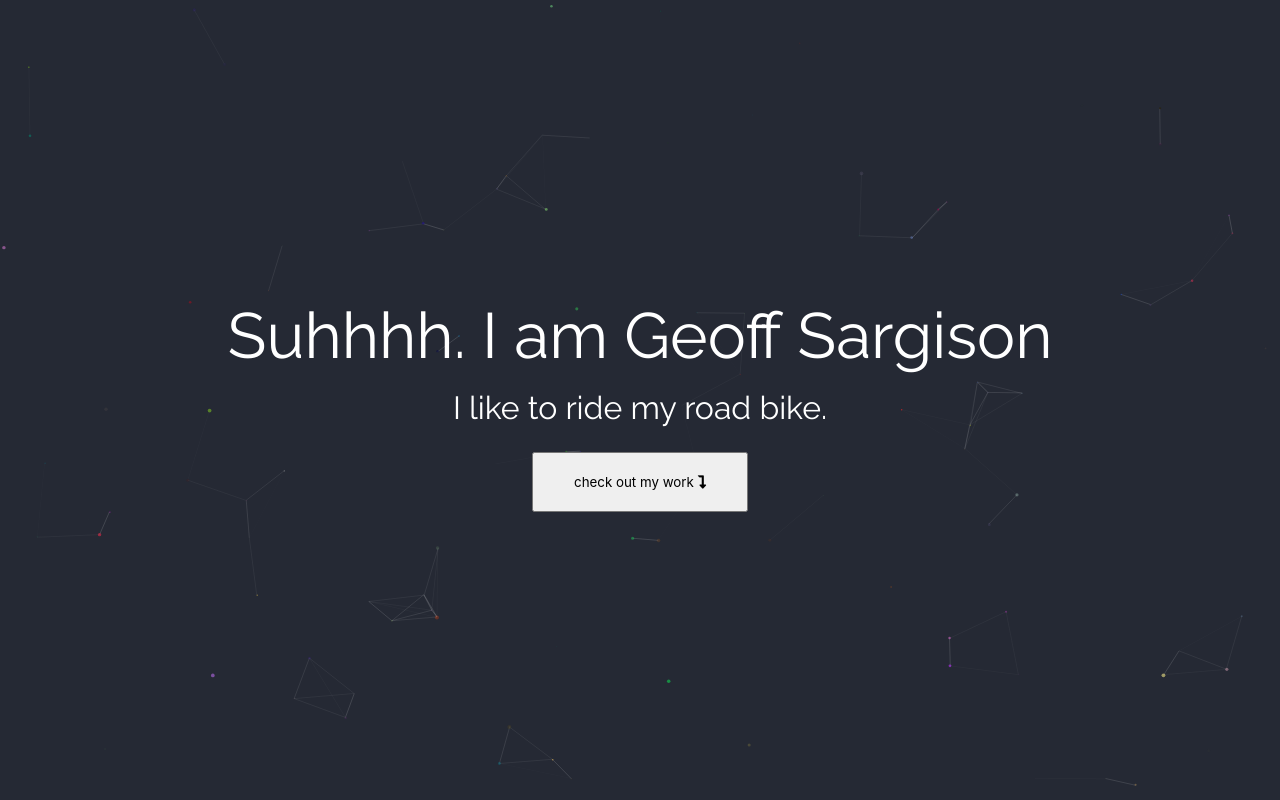
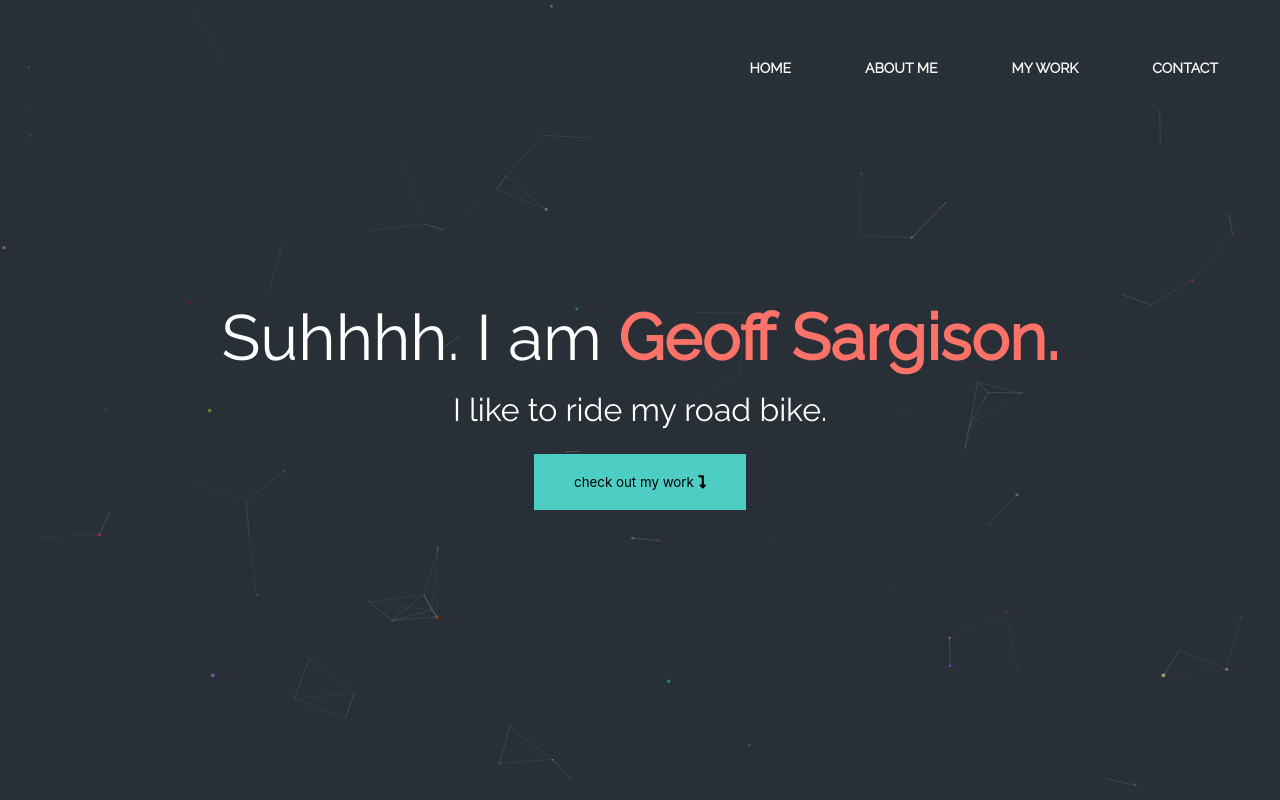
Before and after one commit to sargimo/2019-portfolio, a Vue app: page / in a window 1280 px wide. Shown: the top 800 px of the page. Built offline with nearby package versions, Linux system fonts and the light colour scheme.

Commit message:
refactored to new design

```diff
--- a/src/App.vue
+++ b/src/App.vue
@@ -12,4 +12,27 @@
 
 </script>
 <style lang="scss">
+$primary-colour: #FA7268;
+$secondary-colour: #4ECDC4;
+
+html {
+  width: 100vw;
+  height: 100vh;
+  // overflow-y: hidden;
+  position: relative;
+}
+
+body {
+  font-family: 'Raleway', sans-serif;
+  position: absolute;
+  top: 0;
+  left: 0;
+  width: 100%;
+  height: 100%;
+  // display: flex;
+}
+#app {
+  width: 100%;
+  height: 100%;
+}
 </style>
--- /dev/null
+++ b/src/assets/scss/settings.scss
@@ -0,0 +1,4 @@
+$primary-colour: #FA7268;
+$secondary-colour: #4ECDC4;
+$grey: #292F36;
+$white: #f7f7f7;
--- /dev/null
+++ b/src/components/About.vue
@@ -0,0 +1,55 @@
+<template>
+  <div class="about-container">
+      <p>I AM LORD OF THE UNDERLINGS</p>
+  </div>
+</template>
+
+<script>
+// @ is an alias to /src
+
+export default {
+  name: "About",
+};
+</script>
+
+<style lang="scss" scoped>
+@import '../assets/scss/settings.scss';
+
+p {
+    font-size: 100px;
+    color: $white;
+}
+// .about-me {
+//   width: 100%;
+//   height: 100%;
+//   text-align: center;
+//   top: 0;
+//   left: 0;
+//   color: #fff;
+//   display: flex;
+//   font-family: 'Raleway', sans-serif;
+// Grow from top
+.about-container {
+    // display: none;
+    position: relative;
+    top: 0;
+    width: 100%;
+    height: 0px;
+    background: green;
+    transition: all 0.5s ease;
+    z-index: 100;
+    overflow: hidden;
+    * {
+        display: none;
+    }
+}
+
+.about-container.is-active {
+    display: flex;
+    height: 50vh;
+    transition: all 0.5s ease;
+    * {
+        display: inherit;
+    }
+}
+</style>
--- a/src/components/Hero.vue
+++ b/src/components/Hero.vue
@@ -1,55 +1,28 @@
 <template>
-  <div class="home-hero">
-    <div id="particles-js" class="hero-particles"></div>
+      <transition appear name="fade" mode="out-in">
     <div class="name">
-      <h1>Suhhhh. I am Geoff Sargison</h1>
+      <h1>Suhhhh. I am <span class="hero-coral">Geoff Sargison.</span></h1>
       <p>I like to ride my road bike.</p>
       <button class="work-btn">check out my work <i class="fas fa-level-down-alt"></i></button>
     </div>
-  </div>
+      </transition>
 </template>
 
 <script>
-import particlesConfig from "../assets/particlesjs-config.json";
 export default {
   name: "Hero",
-  mounted() {
-    require("particles.js");
-    this.$nextTick(() => {
-      this.initParticlesJS();
-    });
-  },
-  methods: {
-    initParticlesJS() {
-      /* eslint-disable */
-      particlesJS("particles-js", particlesConfig);
-    }
-  }
 };
 </script>
 
-<style lang="scss">
-.home-hero {
-  display: flex;
-  justify-content: center;
-  align-items: center;
-  width: 100vw;
-  height: 100vh;
-  font-family: 'Raleway', sans-serif;
-}
-.hero-particles {
-  height: 100vh;
-  width: 100vw;
-  background: #252934;
-  color: #fff;
+<style lang="scss" scoped>
+@import '../assets/scss/settings.scss';
+
+.name {
+  width: 100%;
+  height: 100%;
+  text-align: center;
   position: absolute;
-  top: 0;
-  left: 0;
-}
-.name {
-  position: relative;
-  text-align: center;
-  top: 0;
+  top: 0%;
   left: 0;
   color: #fff;
   display: flex;
@@ -59,13 +32,36 @@ export default {
   font-family: 'Raleway', sans-serif;
   h1 {
     font-size: 4em;
+    z-index: 2;
   }
   p {
     font-size: 2em;
+    z-index: 2;
   }
   .work-btn {
     margin-top: 20px;
     padding: 20px 40px;
+    background: $secondary-colour;
+    border: none;
+    cursor: pointer;
+    transition: all .5s ease;
+    z-index: 2;
+    &:hover {
+      background: $white;
+    }
+  }
+  .hero-coral {
+    color: $primary-colour;
+    font-weight: 700;
   }
 }
+
+.fade-enter-active,
+.fade-leave-active {
+  transition: opacity 0.4s ease-in-out, transform 1.5s ease-in-out;
+}
+.fade-enter,
+.fade-leave-to {
+  opacity: 0;
+}
 </style>
--- /dev/null
+++ b/src/components/MyNav.vue
@@ -0,0 +1,61 @@
+<template>
+  <nav class="navbar" role="navigation" aria-label="main navigation">
+    <div class="navbar-brand">
+      <a role="button" class="navbar-burger" aria-label="menu" aria-expanded="false">
+        <span aria-hidden="true"></span>
+        <span aria-hidden="true"></span>
+        <span aria-hidden="true"></span>
+      </a>
+    </div>
+
+    <div id="navbarBasicExample" class="navbar-menu">
+      <div class="navbar-start"></div>
+
+      <div class="navbar-end">
+        <a class="navbar-item">HOME</a>
+        <a class="navbar-item">ABOUT ME</a>
+        <a class="navbar-item">MY WORK</a>
+        <a class="navbar-item">CONTACT</a>
+      </div>
+    </div>
+  </nav>
+</template>
+
+<script>
+// @ is an alias to /src
+
+export default {
+  name: "MyNav",
+  components: {},
+  mounted() {},
+  methods: {}
+};
+</script>
+
+<style lang="scss" scoped>
+@import "../assets/scss/settings.scss";
+
+.navbar {
+  position: absolute;
+  top: 0;
+  left: 0;
+  width: 100%;
+  background: transparent;
+}
+.navbar-item {
+  font-weight: 700;
+  color: $white;
+  font-size: 14px;
+  margin: 50px 0 0 50px;
+  &:hover {
+    color: $primary-colour;
+    background: transparent;
+  }
+}
+.navbar-end {
+  margin-right: 50px;
+}
+.navbar-burger {
+  color: $white;
+}
+</style>
--- a/src/components/Work.vue
+++ b/src/components/Work.vue
@@ -54,6 +54,7 @@ export default {
 <style lang="scss">
 .work {
   font-family: "Raleway", sans-serif;
+  width: 50%;
   padding: 100px 0;
   h1 {
     font-weight: bold;
@@ -68,6 +69,7 @@ export default {
       display: flex;
       flex-direction: column;
       position: relative;
+      padding: 0;
       &:hover {
           img {
               opacity: 0.3;
--- a/src/views/Home.vue
+++ b/src/views/Home.vue
@@ -1,23 +1,89 @@
 <template>
-  <div class="home">
-    <Hero/>
-    <Work/>
+  <div class="portfolio">
+    <div class="content">
+      <About key="about" v-if="aboutIsActive"/>
+      <Work key="work" v-if="workIsActive"/>
+    </div>
+    <div class="particles-bg">
+      <div id="particles-js" class="hero-particles"></div>
+      <MyNav/>
+      <Hero/>
+    </div>
   </div>
 </template>
 
 <script>
 // @ is an alias to /src
+import particlesConfig from "@/assets/particlesjs-config.json";
 import Hero from "@/components/Hero.vue";
 import Work from "@/components/Work.vue";
+import MyNav from "@/components/MyNav.vue";
+import About from "@/components/About.vue";
 
 export default {
   name: "home",
   components: {
     Hero,
-    Work
+    Work,
+    MyNav,
+    About
+  },
+  data: function() {
+    return {
+      heroIsActive: true,
+      aboutIsActive: true,
+      contactIsActive: false,
+      workIsActive: false
+    };
+  },
+  mounted() {
+    require("particles.js");
+    this.$nextTick(() => {
+      this.initParticlesJS();
+    });
+  },
+  methods: {
+    initParticlesJS() {
+      /* eslint-disable */
+      particlesJS("particles-js", particlesConfig);
+    }
   }
 };
 </script>
 
-<style lang="scss">
+<style lang="scss" scoped>
+@import "../assets/scss/settings.scss";
+
+.content {
+  margin: 0;
+}
+
+.particles-bg {
+  // display: flex;
+  // flex-direction: column;
+  position: relative;
+  width: 100%;
+  height: 100vh;
+  font-family: "Raleway", sans-serif;
+  overflow: scroll;
+}
+.hero-particles {
+  height: 100vh;
+  width: 100%;
+  background: $grey;
+  color: #fff;
+  // position: absolute;
+  top: 0;
+  left: 0;
+  // z-index: -1;
+}
+
+.fade-enter-active,
+.fade-leave-active {
+  transition: opacity 0.4s ease-in-out, transform 1.5s ease-in-out;
+}
+.fade-enter,
+.fade-leave-to {
+  opacity: 0;
+}
 </style>
```
